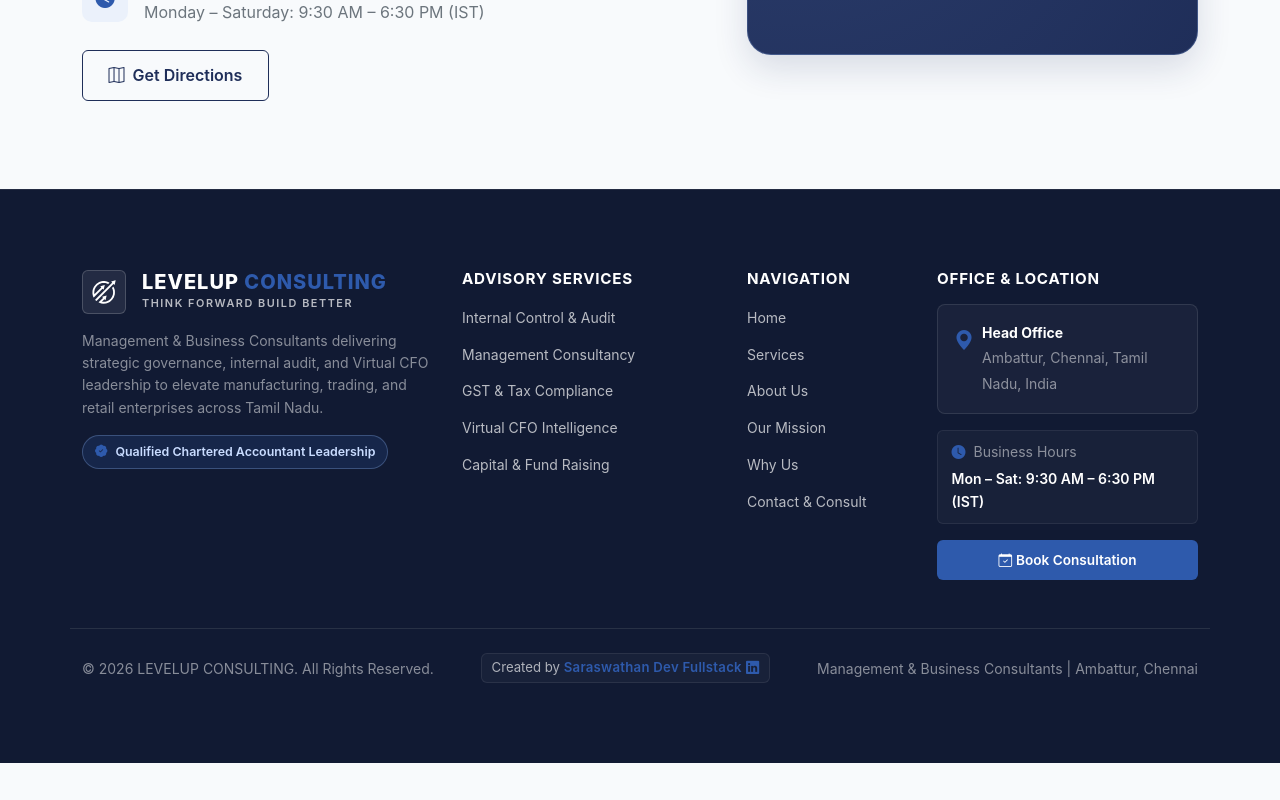
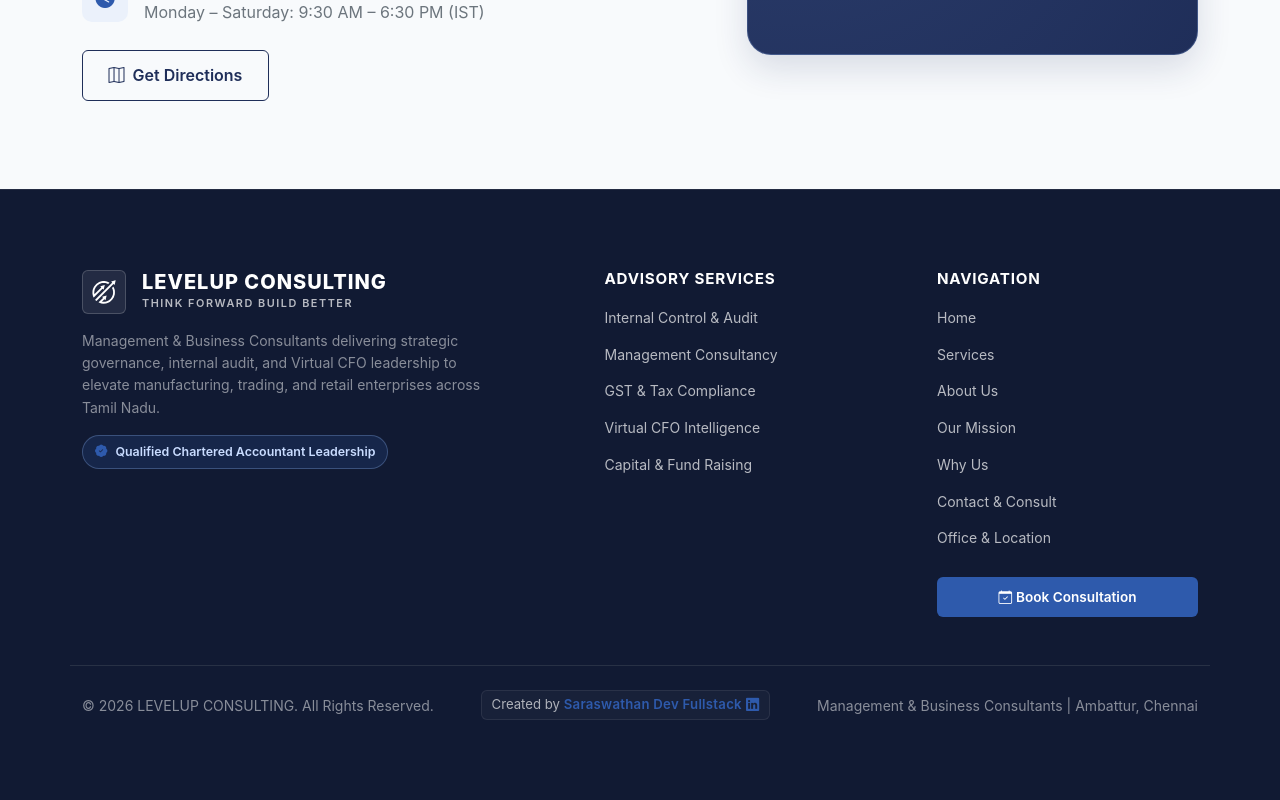
Before and after one commit to saraswathandev-ops/levelup, an Angular app: page / in a window 1280 px wide. Shown: the part 7048-7848 px from the top of the page. Before the commit the page ends 7811 px from the top, so only its background shows below. Built offline with nearby package versions, Linux system fonts and the light colour scheme.

Commit message:
Polish section headings, footer navigation and office location

```diff
--- a/src/app/layout/footer/footer.component.html
+++ b/src/app/layout/footer/footer.component.html
@@ -3,7 +3,7 @@
     <div class="row g-4 justify-content-between pb-5 border-bottom border-secondary border-opacity-25">
 
       <!-- Brand & Mission Summary -->
-      <div class="col-lg-4 col-md-12">
+      <div class="col-lg-5 col-md-12">
         <div class="d-flex align-items-center gap-3 mb-3">
           <div class="footer-badge" aria-hidden="true">
             <svg class="footer-icon-svg" xmlns="http://www.w3.org/2000/svg" viewBox="0 0 100 100" fill="currentColor">
@@ -13,7 +13,7 @@
             </svg>
           </div>
           <div>
-            <div class="footer-brand-title">LEVELUP <span class="text-accent">CONSULTING</span></div>
+            <div class="footer-brand-title">LEVELUP <span>CONSULTING</span></div>
             <div class="tagline">THINK FORWARD BUILD BETTER</div>
           </div>
         </div>
@@ -30,16 +30,16 @@
       <div class="col-lg-3 col-md-4 col-6">
         <h5 class="footer-heading mb-3">Advisory Services</h5>
         <ul class="footer-links list-unstyled mb-0">
-          <li><a href="#services" (click)="scrollToSection($event, 'services')">Internal Control &amp; Audit</a></li>
-          <li><a href="#services" (click)="scrollToSection($event, 'services')">Management Consultancy</a></li>
-          <li><a href="#services" (click)="scrollToSection($event, 'services')">GST &amp; Tax Compliance</a></li>
-          <li><a href="#services" (click)="scrollToSection($event, 'services')">Virtual CFO Intelligence</a></li>
-          <li><a href="#services" (click)="scrollToSection($event, 'services')">Capital &amp; Fund Raising</a></li>
+          <li><a href="#service-internal-audit" (click)="scrollToSection($event, 'service-internal-audit')">Internal Control &amp; Audit</a></li>
+          <li><a href="#service-management-consultancy" (click)="scrollToSection($event, 'service-management-consultancy')">Management Consultancy</a></li>
+          <li><a href="#service-gst-advisory" (click)="scrollToSection($event, 'service-gst-advisory')">GST &amp; Tax Compliance</a></li>
+          <li><a href="#service-virtual-cfo" (click)="scrollToSection($event, 'service-virtual-cfo')">Virtual CFO Intelligence</a></li>
+          <li><a href="#service-fund-raising" (click)="scrollToSection($event, 'service-fund-raising')">Capital &amp; Fund Raising</a></li>
         </ul>
       </div>
 
       <!-- Quick Navigation -->
-      <div class="col-lg-2 col-md-4 col-6">
+      <div class="col-lg-3 col-md-4 col-6">
         <h5 class="footer-heading mb-3">Navigation</h5>
         <ul class="footer-links list-unstyled mb-0">
           <li><a href="#hero" (click)="scrollToSection($event, 'hero')">Home</a></li>
@@ -48,39 +48,11 @@
           <li><a href="#mission" (click)="scrollToSection($event, 'mission')">Our Mission</a></li>
           <li><a href="#why-choose-us" (click)="scrollToSection($event, 'why-choose-us')">Why Us</a></li>
           <li><a href="#contact" (click)="scrollToSection($event, 'contact')">Contact &amp; Consult</a></li>
+          <li><a href="#office-location" (click)="scrollToSection($event, 'office-location')">Office &amp; Location</a></li>
         </ul>
-      </div>
-
-      <!-- Office Location & Interactive Mapping -->
-      <div class="col-lg-3 col-md-4 col-12">
-        <h5 class="footer-heading mb-3">Office &amp; Location</h5>
-
-        <div class="location-card p-3 rounded-3 mb-3">
-          <div class="d-flex align-items-start gap-2">
-            <i class="bi bi-geo-alt-fill text-accent fs-5 mt-1"></i>
-            <div>
-              <strong class="text-white d-block small">Head Office</strong>
-              <span class="text-white-50 small">Ambattur, Chennai, Tamil Nadu, India</span>
-            </div>
-          </div>
-        </div>
-
-        <!-- Business Operating Hours -->
-        <div class="office-hours mb-3">
-          <div class="text-white-50 small mb-1">
-            <i class="bi bi-clock-fill text-accent me-1"></i> Business Hours
-          </div>
-          <div class="small text-white fw-semibold">
-            Mon &ndash; Sat: 9:30 AM &ndash; 6:30 PM (IST)
-          </div>
-        </div>
-
-        <!-- Direct Consultation CTA -->
-        <div>
-          <a href="#contact" class="footer-consult-btn" (click)="scrollToSection($event, 'contact')">
-            <i class="bi bi-calendar-check me-1"></i> Book Consultation
-          </a>
-        </div>
+        <a href="#contact" class="footer-consult-btn mt-3" (click)="scrollToSection($event, 'contact')">
+          <i class="bi bi-calendar-check me-1"></i> Book Consultation
+        </a>
       </div>
 
     </div>
```
